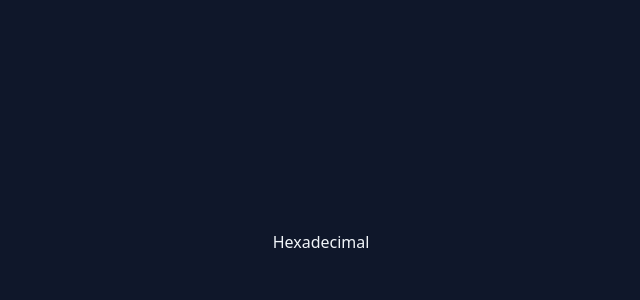
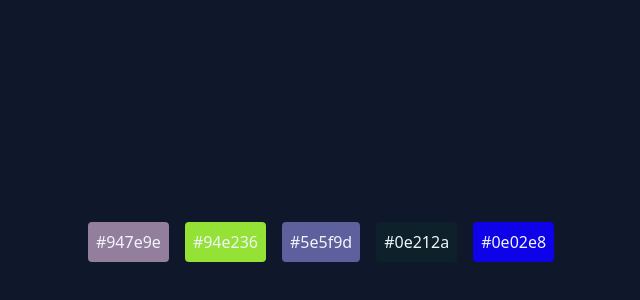
Before and after one commit to Blacklegion69/Nextjs-13, a Next.js app: page /Hexadecimal in a window 1280 px wide. Shown: the part 158-458 px from the top of the page, without its empty margins (319-959 px from the left). Built offline with nearby package versions, Linux system fonts and the light colour scheme.

Commit message:
done in terminal console log and rendering over error [try rendering data while console them in terminal

```diff
--- a/app/Hexadecimal/page.jsx
+++ b/app/Hexadecimal/page.jsx
@@ -1,5 +1,36 @@
 export default function Hexadecimal(){
+  const digit = [..."0123456789abcdef"];
+
+  const generateCode =()=> {
+    let code = "#";
+    for(let i=0; i<6; i++) {
+      const len = digit.length;
+      code += digit[Math.floor(Math.random()*len)]
+    }
+    return code;
+  }
+
+  const generateData =()=> {
+    let x = [];
+    for(let i=0; i<5; i++) {
+      x.push(generateCode())
+    }
+    return x;
+  }
+
+  console.log(generateData())
+
   return (
-    <div>Hexadecimal</div>
+    <div className="w-full h-screen flex justify-center items-center flex-wrap">
+    {generateData()?.map((val,i)=>(
+      <div
+        key={i}
+        style={{backgroundColor : val}}
+        className="p-2 m-2 rounded"
+      >
+      {val}
+      </div>
+    ))}
+    </div>
     )
 }
--- a/app/page.jsx
+++ b/app/page.jsx
@@ -1,4 +1,3 @@
-
 import Hexadecimal from "./Hexadecimal/page.jsx";
 export default function Home(){
   return (
```
